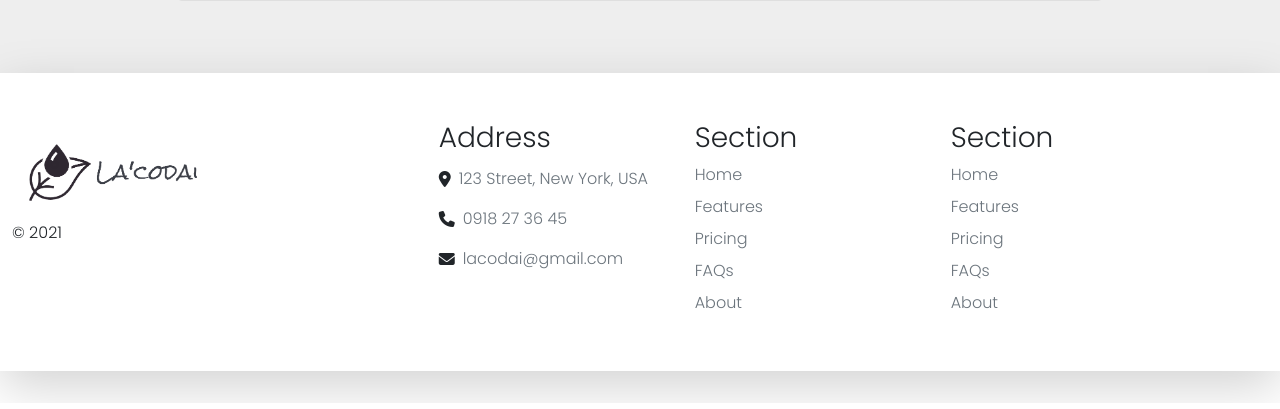
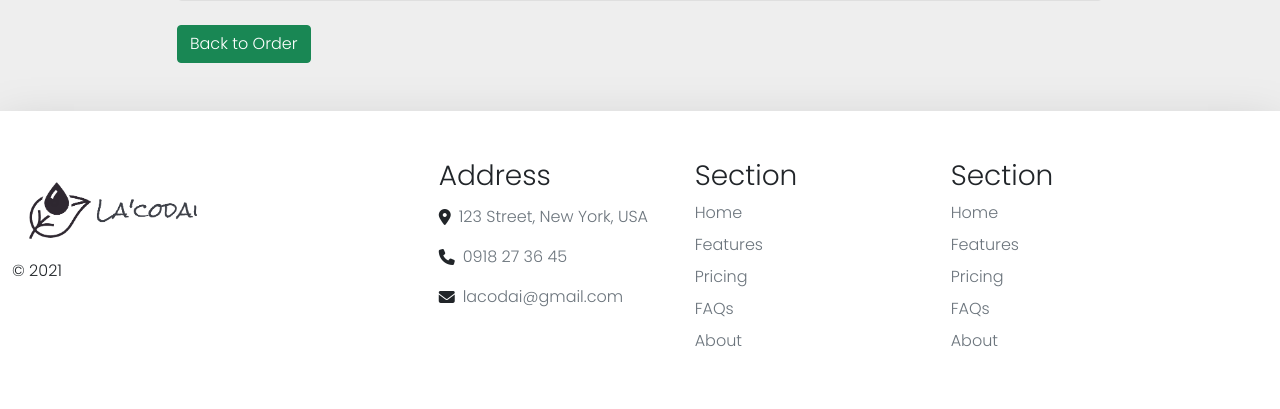
Before and after one commit to La-CoDai/LaCoDai, a Symfony app: template templates/order/orderdetail.html.twig in a window 1280 px wide. Shown: the part 397-806 px from the top of the page. Run offline with Twig, Linux system fonts and the light colour scheme; the template is opened without the code that fills it, so the values that code supplies are empty; some libraries are stand-ins or nearby versions.

Commit message:
Khoi commit 18: edit something 8:57 26/2/2023

```diff
--- a/config/services.yaml
+++ b/config/services.yaml
@@ -4,7 +4,7 @@
 # Put parameters here that don't need to change on each machine where the app is deployed
 # https://symfony.com/doc/current/best_practices.html#use-parameters-for-application-configuration
 parameters:
-
+    image_dir: '%kernel.project_dir%/public/images'
 services:
     # default configuration for services in *this* file
     _defaults:
--- a/src/Controller/AdminProductController.php
+++ b/src/Controller/AdminProductController.php
@@ -80,9 +80,8 @@ class AdminProductController extends AbstractController
         return $this->redirectToRoute('show_product', [], Response::HTTP_SEE_OTHER);
     }
 
-
     public function uploadImage($imgFile, SluggerInterface $slugger): ?string{
-        $originalFilename = pathinfo($imgFile->getClientOrigicnalName(), PATHINFO_FILENAME);
+        $originalFilename = pathinfo($imgFile->getClientOriginalName(), PATHINFO_FILENAME);
         $safeFilename = $slugger->slug($originalFilename);
         $newFilename = $safeFilename.'-'.uniqid().'.'.$imgFile->guessExtension();
         try {
--- a/templates/order/orderdetail.html.twig
+++ b/templates/order/orderdetail.html.twig
@@ -35,8 +35,11 @@
             </div>
           </div>
           {% endfor %}
+
         </div>
-
+        <div class="card-body p-0">
+          <a href="{{path('my_order')}}" class="btn btn-success">Back to Order</a>
+        </div>
       </div>
     </div>
   </div>
```
Also changed, not shown: public/images/pro-3-63eeeaae770ab-63faba1656ee8.png (added), 1 other file.
